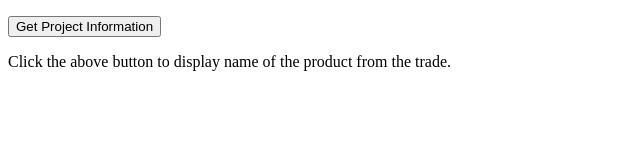
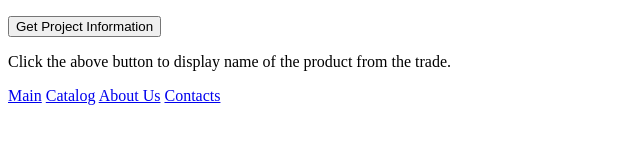
Before and after one commit to serjKitel/eCommerce-Application, a website built with webpack: page src/index.html in a window 1280 px wide. Shown: the whole page, without its empty margins (0-640 px from the left). Built offline with nearby package versions, Linux system fonts and the light colour scheme; what @commercetools/platform-sdk, @commercetools/sdk-client-v2 would draw is missing.

Commit message:
feat: add navigation for site

```diff
--- a/src/index.html
+++ b/src/index.html
@@ -13,5 +13,11 @@
 
     <!--Withdrawing the name of the product from the trade-->
     <p class="details">Click the above button to display name of the product from the trade.</p>
+    <nav class="navbar">
+      <a href="./index.html">Main</a>
+      <a href="./pages/catalog.html">Catalog</a>
+      <a href="./pages/about-us.html">About Us</a>
+      <a href="./pages/contacts.html">Contacts</a>
+    </nav>
   </body>
 </html>
```
Also changed, not shown: src/pages/about-us.html (added), src/pages/catalog.html (added), src/pages/contacts.html (added).
